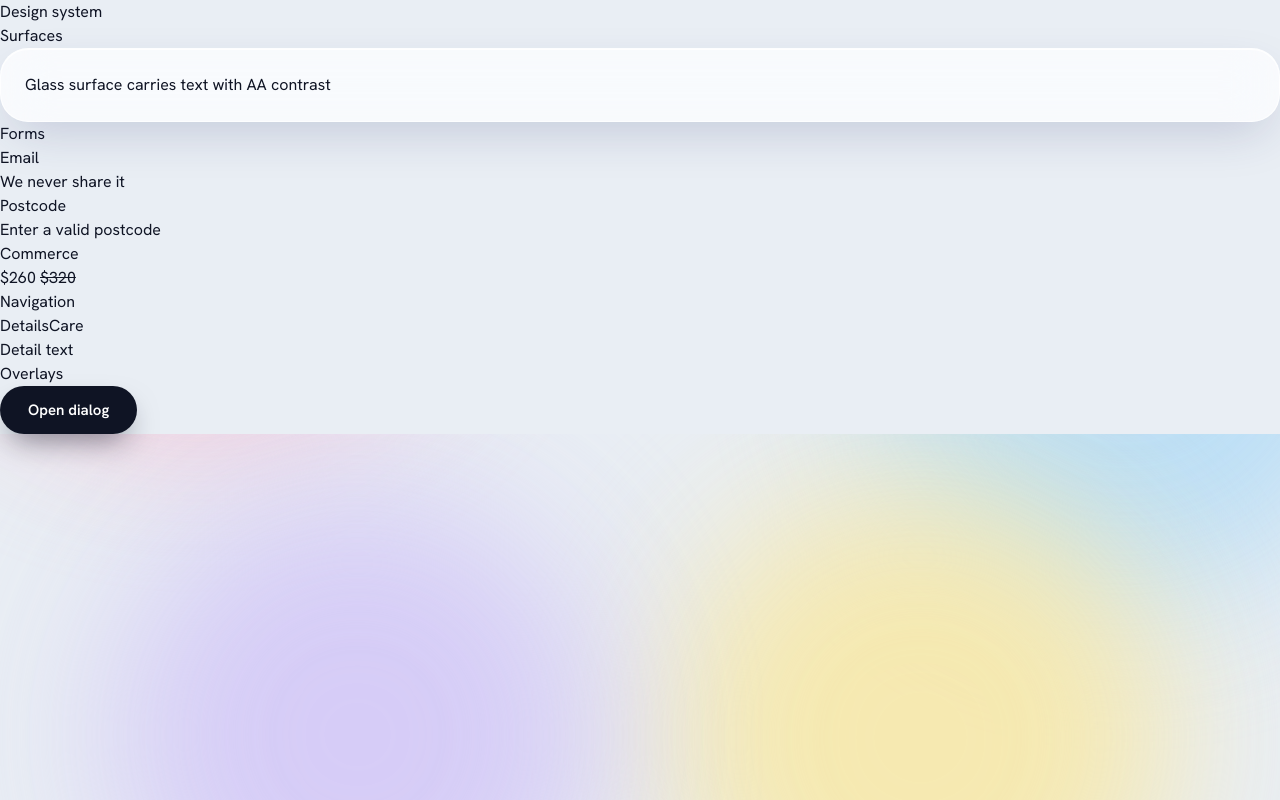
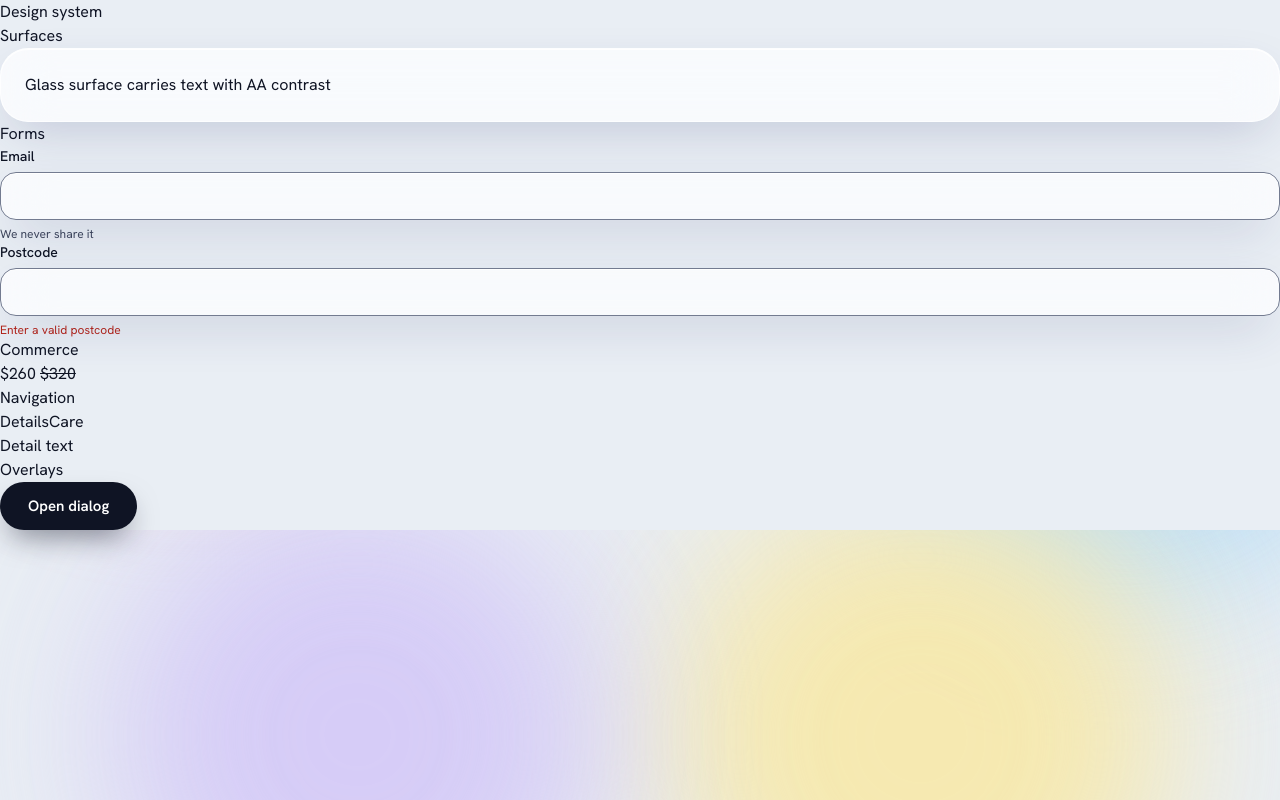
Before and after one commit to foysalahmedmin/prysm-website, a Next.js app: page /design-system in a window 1280 px wide. Built offline with nearby package versions, Linux system fonts and the light colour scheme; no server answers.

Commit message:
feat(ui): skin TextField and Input primitives for PRYSM

```diff
--- a/src/components/ui/text-field.tsx
+++ b/src/components/ui/text-field.tsx
@@ -4,7 +4,18 @@ import { cn } from '@/lib/cn'
 export type InputProps = InputHTMLAttributes<HTMLInputElement>
 
 export function Input({ className, ...rest }: InputProps) {
-  return <input className={cn(className)} {...rest} />
+  return (
+    <input
+      className={cn(
+        'glass glass-strong h-12 w-full rounded-[16px] px-4 font-text text-ink placeholder:text-ink-faint',
+        'border border-border-strong transition-all duration-200',
+        'focus-visible:outline-2 focus-visible:outline-offset-2 focus-visible:outline-focus focus-visible:border-transparent',
+        'disabled:pointer-events-none disabled:opacity-50',
+        className,
+      )}
+      {...rest}
+    />
+  )
 }
 
 export interface TextFieldProps extends Omit<InputProps, 'id'> {
@@ -21,8 +32,10 @@ export function TextField({ label, hint, error, className, ...rest }: TextFieldP
   const describedBy = [hintId, errorId].filter(Boolean).join(' ') || undefined
 
   return (
-    <div data-invalid={error ? '' : undefined}>
-      <label htmlFor={id}>{label}</label>
+    <div className="flex flex-col gap-1.5" data-invalid={error ? '' : undefined}>
+      <label htmlFor={id} className="font-text text-sm font-medium text-ink">
+        {label}
+      </label>
       <Input
         id={id}
         className={className}
@@ -30,9 +43,13 @@ export function TextField({ label, hint, error, className, ...rest }: TextFieldP
         aria-describedby={describedBy}
         {...rest}
       />
-      {hint ? <p id={hintId}>{hint}</p> : null}
+      {hint ? (
+        <p id={hintId} className="font-text text-xs text-ink-soft">
+          {hint}
+        </p>
+      ) : null}
       {error ? (
-        <p id={errorId} role="alert">
+        <p id={errorId} role="alert" className="font-text text-xs text-danger">
           {error}
         </p>
       ) : null}
```
